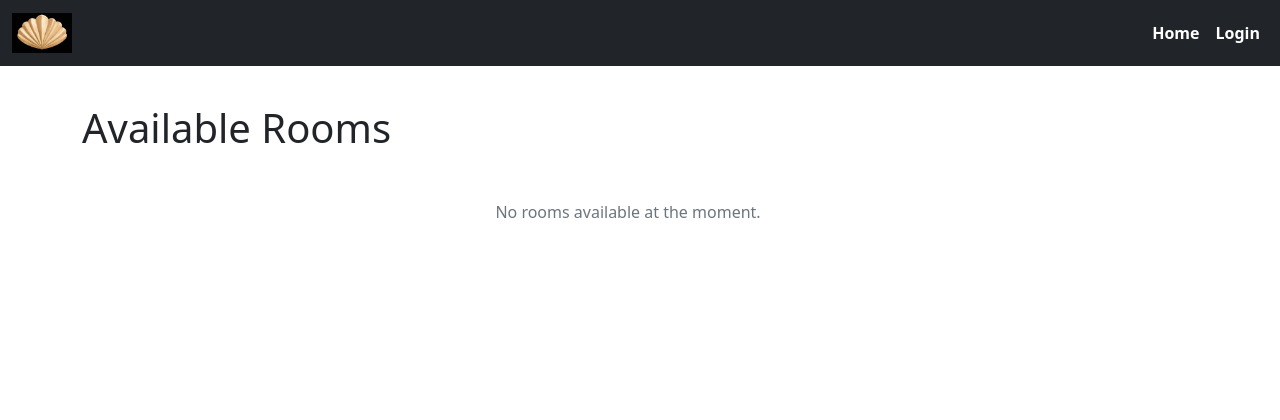
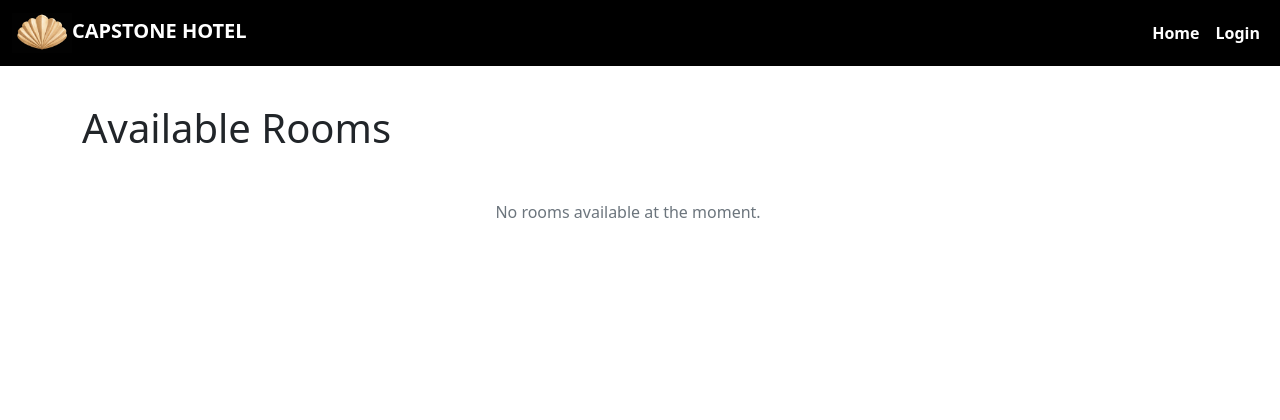
Before and after one commit to verytee/capstone_project, a Django app: page / in a window 1280 px wide. Shown: the top 420 px of the page. Run offline with Django 4.2, Linux system fonts and the light colour scheme; data that the repository does not hold is empty.

Commit message:
fix logo, and navbar and footer

```diff
--- a/static/css/style.css
+++ b/static/css/style.css
@@ -6,6 +6,12 @@ nav.navbar {
     right: 0;
     width: 100%;
     z-index: 1000 !important;
+    background-color: #000000 !important;
+}
+
+/* Pure black footer */
+footer {
+    background-color: #000000 !important;
 }
 
 /* Body and main adjustments */
--- a/templates/base.html
+++ b/templates/base.html
@@ -31,7 +31,7 @@
     <div class="container-fluid">
         <!-- Logo -->
         <a class="navbar-brand" href="{% url 'room_list' %}">
-            <img src="{% static 'images/logo.webp' %}" alt="Capstone Hotel Logo" height="40">
+            <img src="{% static 'images/logo.webp' %}" alt="Capstone Hotel Logo" height="40">CAPSTONE HOTEL
         </a>
 
         <!-- Toggler for mobile -->
```
Also changed, not shown: static/images/logo.webp (renamed from static/css/images/logo.webp).
